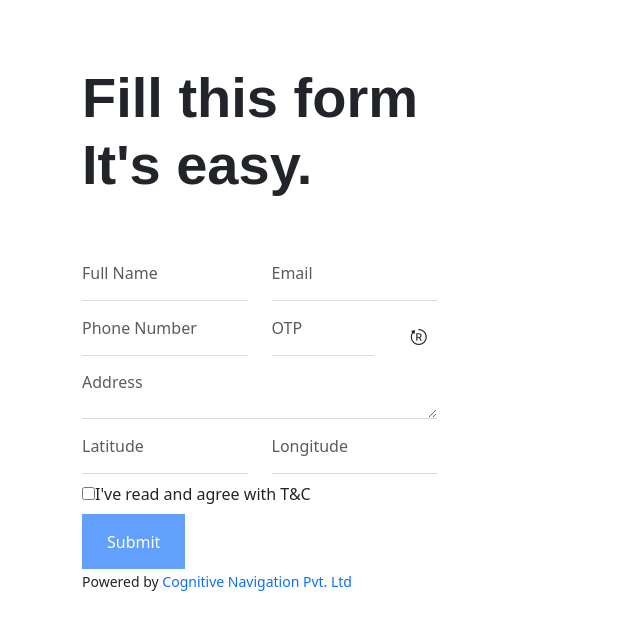
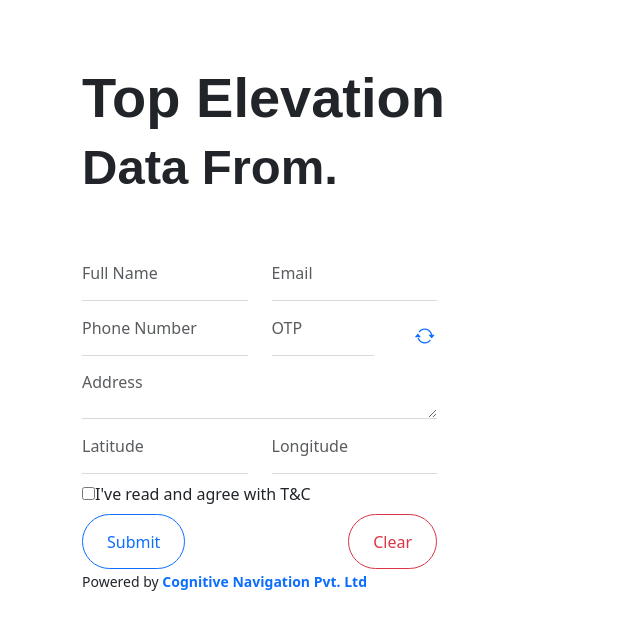
Before and after one commit to VikasSahu1998/TopElevation, an Angular app: page / in a window 1280 px wide. Shown: the top 630 px of the page, without its empty margins (0-640 px from the left). Built offline with nearby package versions, Linux system fonts and the light colour scheme; no server answers.

Commit message:
first commit

```diff
--- a/src/app/home/home.component.html
+++ b/src/app/home/home.component.html
@@ -4,7 +4,7 @@
             <div class="col-md-12">
                 <div class="row align-items-center">
                     <div class="col-lg-5 mb-5 mb-lg-0">
-                        <h2 class="mb-5">Fill this form <br> It's easy.</h2>
+                        <h2 class="mb-5">Top Elevation<br><small>Data From.</small></h2>
                         <form class="border-right pr-5 mb-5" [formGroup]="TopElevationForm" autocomplete="on"
                             (ngSubmit)="onsubmit()" novalidate>
                             <div class="row">
@@ -72,7 +72,7 @@
                                 </div>
 
 
-                                <div class="col-md-4 form-group">
+                                <div class="col-md-4 form-group ">
                                     <input type="number" class="form-control" name="OTP" id="OTP" formControlName="otp"
                                         placeholder="OTP">
 
@@ -94,8 +94,8 @@
                                 </div>
                                 <div class="col-md-2  form-group mt-2 ">
 
-                                    <button type="button" class="btn" (click)="regenerateOtp()">
-                                        <i class="bi bi-bootstrap-reboot"></i>
+                                    <button type="button" class="btn btn-link btn-lg" (click)="regenerateOtp()">
+                                        <i class="bi bi-arrow-repeat"></i>
                                     </button>
 
 
@@ -163,20 +163,26 @@
                                 </div>
                             </div>
                             <div class="row mt-2">
-                                <div class="col-md-12 ">
-                                    <button type="submit" value="Submit" class="btn btn-primary rounded-0 py-2 px-4"
-                                        [disabled]="TopElevationForm.invalid">Submit</button>
+                                <div class="col-6" align="start">
+                                    <button type="submit" value="Submit"
+                                        class=" btn  btn-outline-primary rounded-5 py-2 px-4">Submit</button>
                                     <span class="submitting"></span>
+                                </div>
+                                <div class="col-6" align="end">
+                                    <button type="reset" value="reset"
+                                        class="btn btn-outline-danger rounded-5 py-2 px-4"
+                                        (click)="TopElevationForm.reset()">Clear</button>
+
                                 </div>
                             </div>
                             <p><small>Powered by <a href="https://www.cognitivenavigation.com/"
-                                        target="_blank">Cognitive
-                                        Navigation Pvt. Ltd</a></small></p>
+                                        target="_blank"><b>Cognitive
+                                            Navigation Pvt. Ltd</b> </a></small></p>
                         </form>
 
                     </div>
-                    <div class="col-lg-7 ml-auto" >
-                        <div id="map"  #mapElement >
+                    <div class="col-lg-7 ml-auto">
+                        <div id="map" #mapElement>
 
                         </div>
                         <!-- <small>Latitude: {{ latitude }}<br> Longitude: {{ longitude }}</small> -->
--- a/src/app/home/home.component.scss
+++ b/src/app/home/home.component.scss
@@ -68,6 +68,7 @@ form.border-right {
         padding-right: 0 !important;
         border-right: none !important;
     }
+
 }
 
 label.error {
--- a/src/app/home/home.component.ts
+++ b/src/app/home/home.component.ts
@@ -147,11 +147,13 @@ export class HomeComponent implements OnInit {
       this.api.postData(this.noteObj)
         .subscribe({
           next: (res) => {
-            console.log('PUT request successful', res);
+            // console.log('PUT request successful', res);
+            alert('data send successful',);
             this.TopElevationForm.reset();
           },
           error: () => {
-            console.error('PUT request failed',);
+            // console.error('PUT request failed',);
+            alert('PUT request failed',);
           }
         })
     }
@@ -186,8 +188,7 @@ export class HomeComponent implements OnInit {
   showMap(lat: number, lng: number) {
     const map = L.map('map').setView([19.794444, 85.751111], 10);
     L.tileLayer('https://tile.openstreetmap.org/{z}/{x}/{y}.png', {
-      attribution: '&copy; <a href="https://www.openstreetmap.org/copyright">OpenStreetMap</a> | &copy; <a href="https://www.cognitivenavigation.com/">Cognitive Navigation Pvt. Ltd </a> '
-
+      attribution: '&copy; <a href="https://www.openstreetmap.org/copyright">OpenStreetMap</a>'
     }).addTo(map);
     L.control.scale().addTo(map);
 
```
